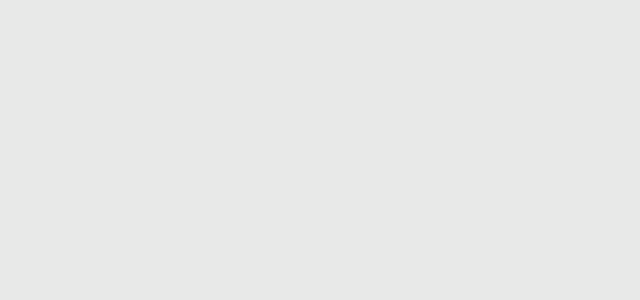
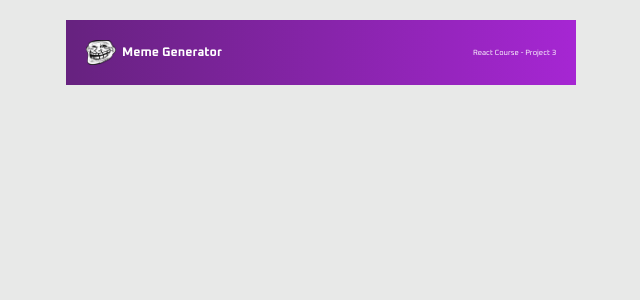
Before and after one commit to BasemYahia402/Memes-Generator, a React (Vite) app: page / in a window 1280 px wide. Shown: the top 300 px of the page, without its empty margins (319-959 px from the left). Built offline with nearby package versions, Linux system fonts and the light colour scheme; a web font is replaced by a local one.

Commit message:
Add Component Header

```diff
--- a/src/App.jsx
+++ b/src/App.jsx
@@ -1,10 +1,11 @@
 import './App.css'
+import Header from './Components/Header/Header'
 
 function App() {
 
   return (
     <>
-
+    <Header/>
     </>
   )
 }
--- /dev/null
+++ b/src/Components/Header/Header.css
@@ -0,0 +1,28 @@
+main {
+    padding: 36px;
+    box-shadow: 0px 2.9825618267059326px 7.456404209136963px 0px rgba(0, 0, 0, 0.1);
+}
+
+.header {
+    display: flex;
+    align-items: center;
+    height: 65px;
+    background: linear-gradient(90deg, #672280 1.18%, #A626D3 100%);
+    color: white;
+    padding: 20px;
+}
+
+.header--image {
+    height: 100%;
+    margin-right: 6px;
+}
+
+.header--title {
+    font-size: 1.25rem;
+    margin-right: auto;
+}
+
+.header--project {
+    font-size: 0.75rem;
+    font-weight: 500;
+}
--- /dev/null
+++ b/src/Components/Header/Header.jsx
@@ -0,0 +1,13 @@
+import "./Header.css"
+export default function Header() {
+    return (
+        <header className="header">
+            <img
+                src="./src/assets/Troll Face.png"
+                className="header--image"
+            />
+            <h2 className="header--title">Meme Generator</h2>
+            <h4 className="header--project">React Course - Project 3</h4>
+        </header>
+    )
+}
```
Also changed, not shown: src/assets/Troll Face.png (added).
